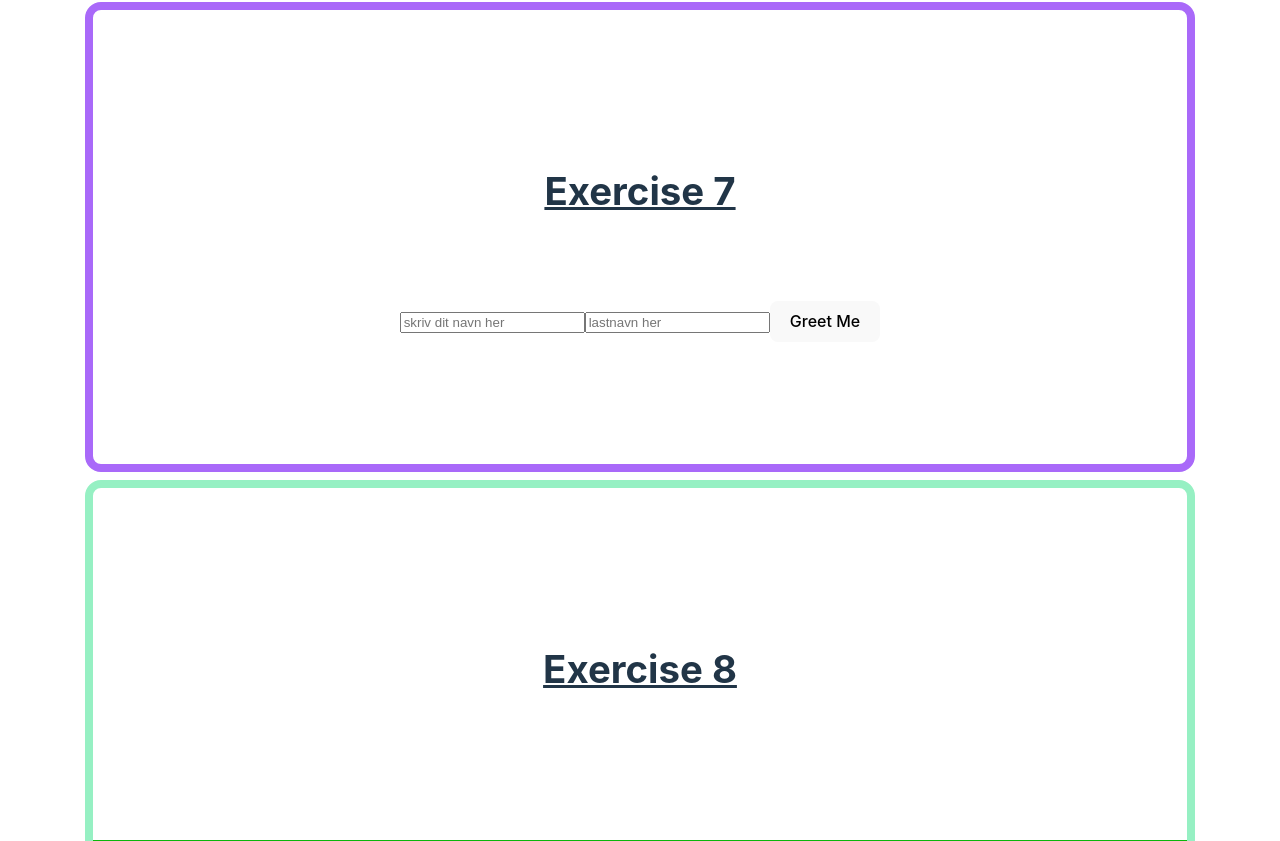
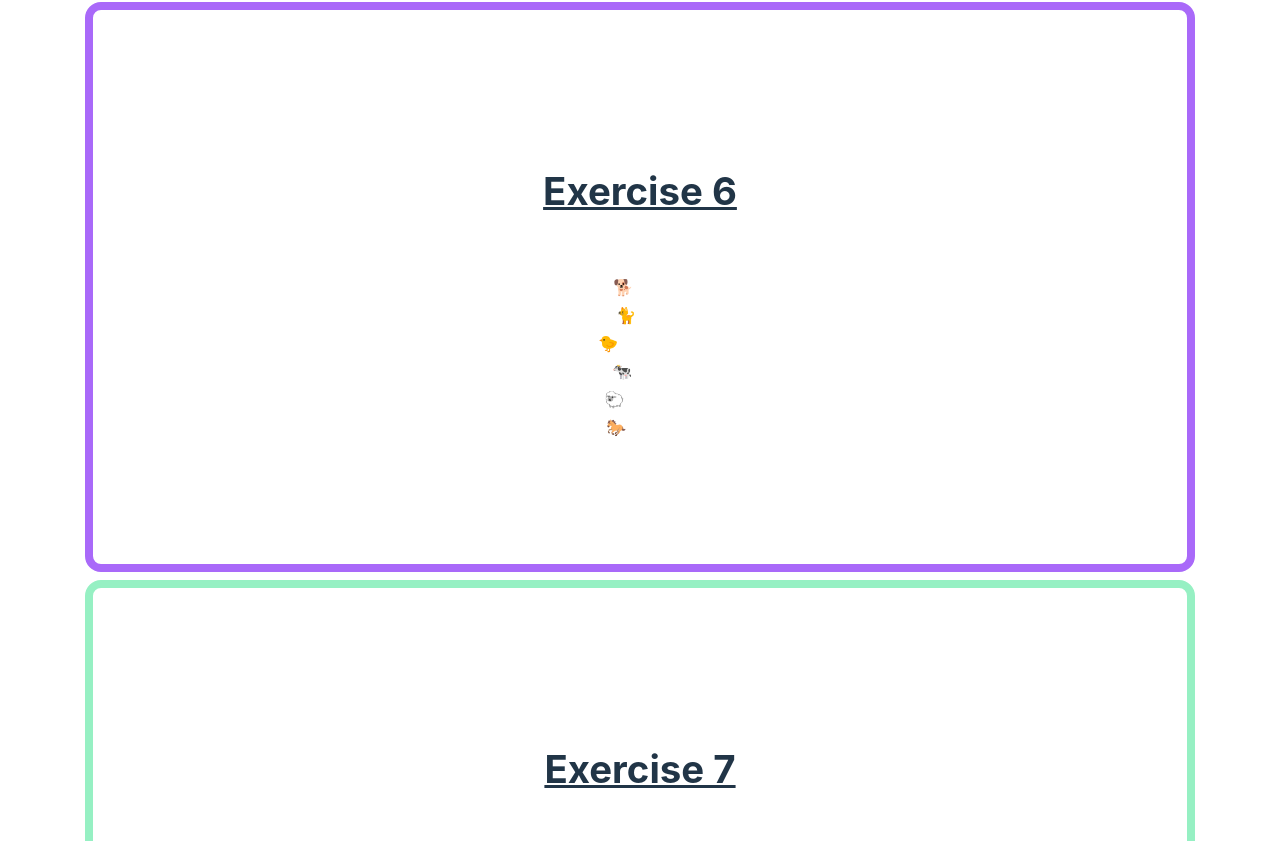
Before and after one commit to Eon4/react-exercise, a React (Vite) app in the folder react-øvelse/: page / in a window 1280 px wide. Shown: the part 2659-3500 px from the top of the page. Built offline with nearby package versions, Linux system fonts and the light colour scheme; no server answers.

Commit message:
on 6 style connected

```diff
--- a/react-øvelse/src/App.jsx
+++ b/react-øvelse/src/App.jsx
@@ -4,7 +4,7 @@ import { Exercise2 } from "./components/exercise2/exercise2";
 import { Exercise3 } from "./components/exercise3/exercise3";
 import { Exercise4 } from "./components/exercise4/exercise4";
 import { Exercise5 } from "./components/exercise5/exercise5";
-// import { Exercise6 } from "./components/exercise6/Exercise6";
+import { Exercise6 } from "./components/exercise6/exercise6";
 import { Exercise7 } from "./components/exercise7/exercise7";
 import { Exercise8 } from "./components/exercise8/exercise8";
 import { Exercise9 } from "./components/exercise9/exercise9";
@@ -18,7 +18,7 @@ function App() {
       <Exercise3 />
       <Exercise4 />
       <Exercise5 />
-      {/* <Exercise6/> */}
+      <Exercise6/>
       <Exercise7/>
       <Exercise8/>
       <Exercise9/>
--- a/react-øvelse/src/components/exercise6/createList.jsx
+++ b/react-øvelse/src/components/exercise6/createList.jsx
@@ -0,0 +1,18 @@
+import style from "../exercise6/exercise6.module.scss"
+
+export function CreateList(props) {
+    return (
+      <table>
+          <tbody className={style.tBody}>
+        {props.list.map((item, index) => {
+          return (
+            <tr key={index}>
+              <td>{item}</td>
+            </tr>
+          );
+        })}
+        </tbody>
+      </table>
+
+    );
+  }
--- a/react-øvelse/src/components/exercise6/exercise6.jsx
+++ b/react-øvelse/src/components/exercise6/exercise6.jsx
@@ -0,0 +1,18 @@
+import { Wrapper } from "../wrapper/wrapper";
+import { CreateList } from "./createList";
+
+export function Exercise6() {
+  const animalArray = [
+    "🐕 dog",
+    "🐈 cat",
+    "🐤 chicken",
+    "🐄 cow",
+    "🐑 sheep",
+    "🐎 horse",
+  ];
+  return (
+    <Wrapper title="Exercise 6">
+      <CreateList list={animalArray} />
+    </Wrapper>
+  );
+}
--- a/react-øvelse/src/components/exercise6/exercise6.module.scss
+++ b/react-øvelse/src/components/exercise6/exercise6.module.scss
@@ -0,0 +1,4 @@
+
+.tBody{
+    color: rgb(255, 255, 255);
+}
```
